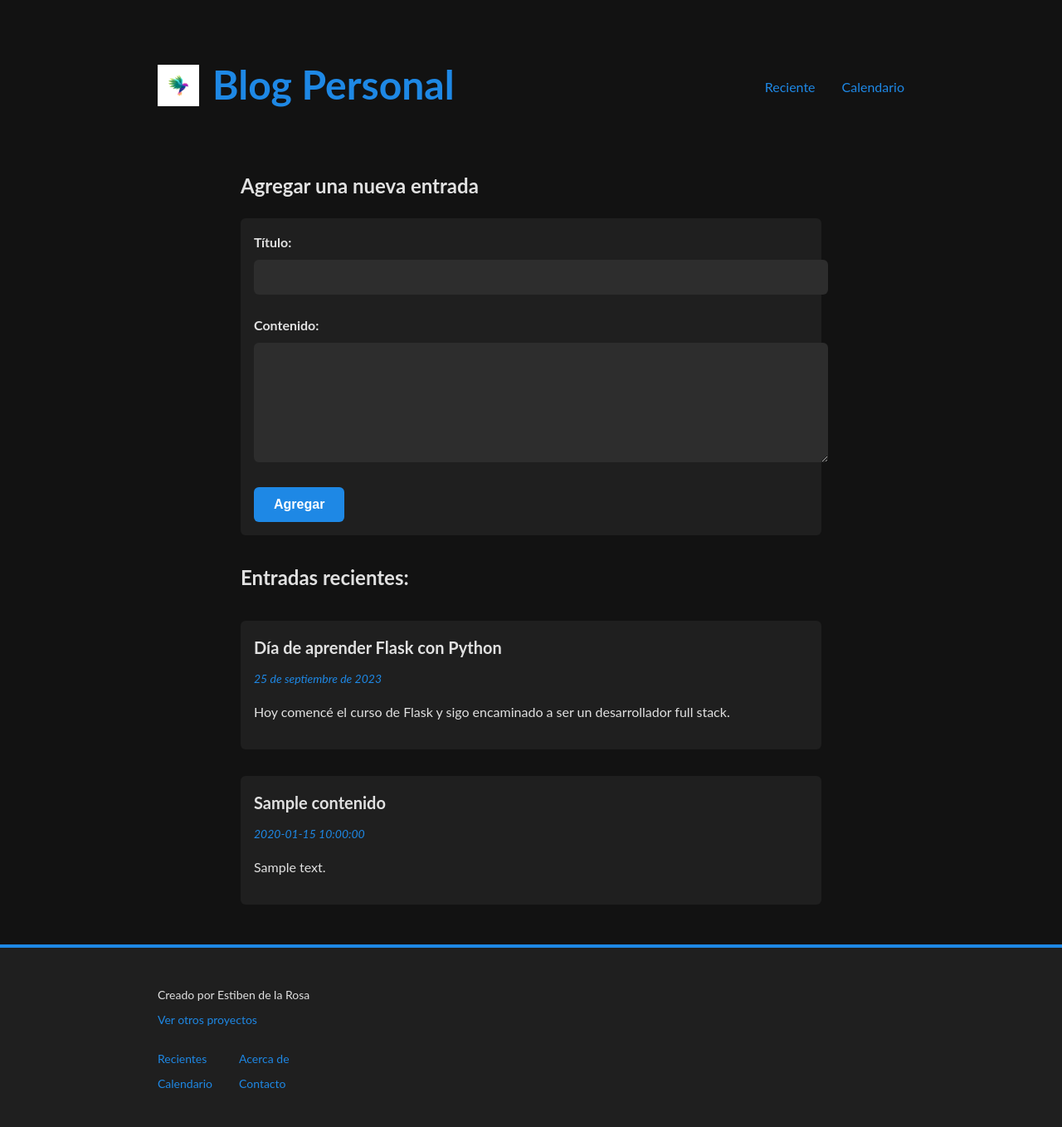
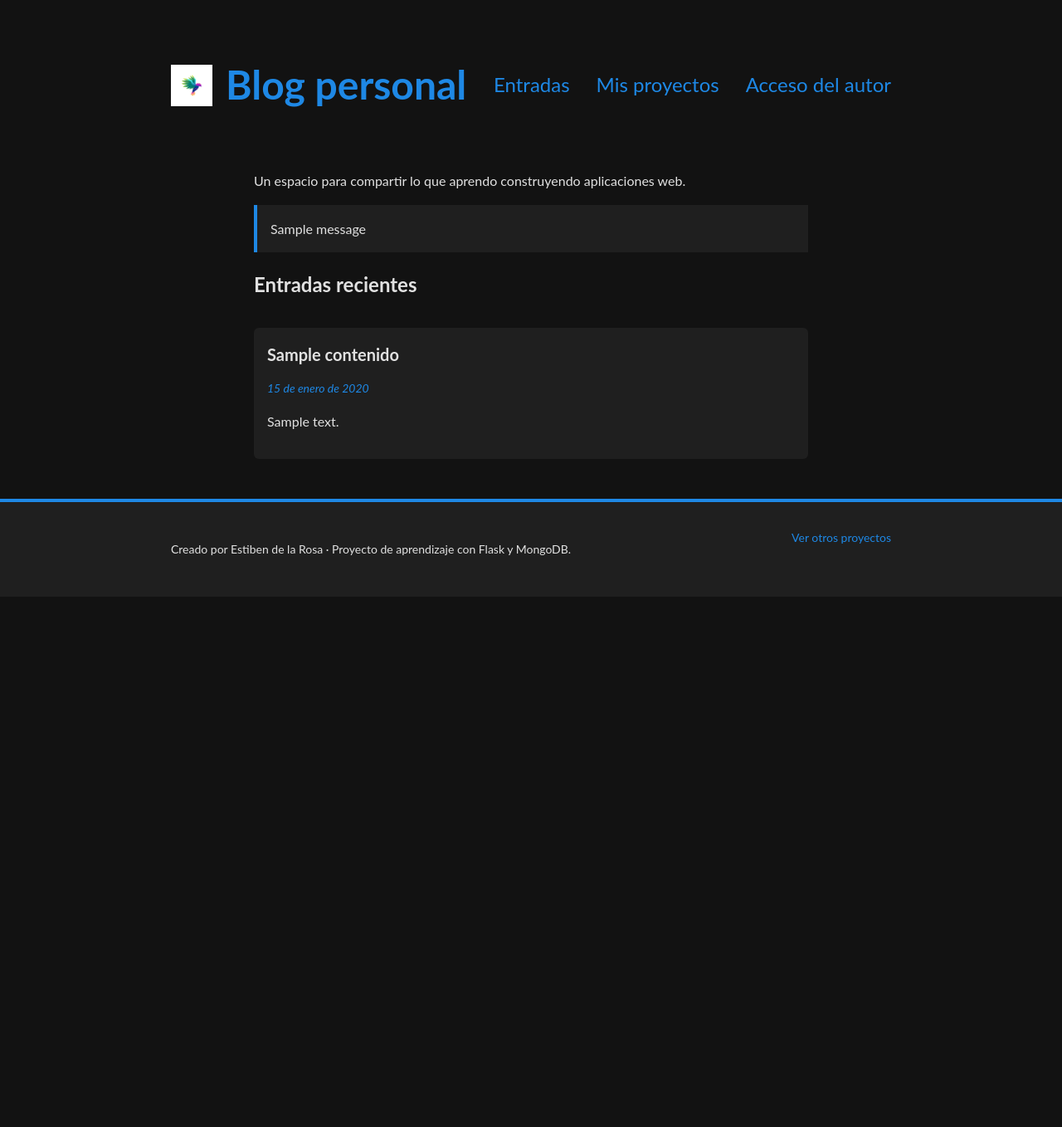
Before and after one commit to Estebin-77/python-blog-personal, a Flask app: page / in a window 1280 px wide. Shown: the whole page at 83% size. After the commit the page ends 719 px from the top, so only its background shows below. Run offline with Flask 3, Linux system fonts and the light colour scheme; one stand-in notice (Sample message) is shown; a database or web service that is not in the repository returns one stand-in record (values such as "Sample title"); some libraries are stand-ins or nearby versions.

Commit message:
Corrige guardado del blog y protege publicaciones del autor

```diff
--- a/app.py
+++ b/app.py
@@ -1,62 +1,121 @@
 import os
-import datetime
-import locale
-from flask import Flask, render_template, request
+import hmac
+from datetime import datetime, timezone
+from flask import Flask, render_template, request, redirect, url_for, flash, session, jsonify
+from flask_wtf import CSRFProtect
+from flask_wtf.csrf import CSRFError
 from pymongo import MongoClient
+from pymongo.errors import PyMongoError
 from dotenv import load_dotenv
 
-def crear_app():
+csrf = CSRFProtect()
+
+def crear_app(test_config=None):
     load_dotenv()
     app = Flask(__name__)
+    app.config.update(
+        SECRET_KEY=os.getenv("SECRET_KEY"),
+        MONGODB_URI=os.getenv("MONGODB_URI"),
+        MONGODB_DATABASE=os.getenv("MONGODB_DATABASE", "blog"),
+        BLOG_ADMIN_USER=os.getenv("BLOG_ADMIN_USER", "admin"),
+        BLOG_ADMIN_PASSWORD=os.getenv("BLOG_ADMIN_PASSWORD"),
+        SESSION_COOKIE_HTTPONLY=True,
+        SESSION_COOKIE_SAMESITE="Lax",
+        SESSION_COOKIE_SECURE=os.getenv("COOKIE_SECURE", "true").lower() == "true",
+        MAX_CONTENT_LENGTH=32 * 1024,
+    )
+    if test_config:
+        app.config.update(test_config)
+    if not app.config["SECRET_KEY"]:
+        raise RuntimeError("Configura SECRET_KEY antes de iniciar el blog.")
+    csrf.init_app(app)
+    app.db = None
+    if app.config.get("DATABASE") is not None:
+        app.db = app.config["DATABASE"]
+    elif app.config["MONGODB_URI"]:
+        client = MongoClient(app.config["MONGODB_URI"], serverSelectionTimeoutMS=5000)
+        app.extensions["mongo_client"] = client
+        app.db = client[app.config["MONGODB_DATABASE"]]
 
-    # Conexión a MongoDB
-    try:
-        cliente = MongoClient(os.getenv("MONGODB_URI"))
-        app.db = cliente.blog
-        cliente.admin.command("ping")
-        print("✅ Conectado a MongoDB")
-    except Exception as e:
-        print(f"❌ Error al conectar con MongoDB: {e}")
-        app.db = None
+    @app.template_filter("fecha_es")
+    def fecha_es(value):
+        if not isinstance(value, datetime):
+            return value or ""
+        meses = ["enero", "febrero", "marzo", "abril", "mayo", "junio", "julio",
+                 "agosto", "septiembre", "octubre", "noviembre", "diciembre"]
+        return f"{value.day} de {meses[value.month - 1]} de {value.year}"
 
-    # Establecer idioma para fechas
-    try:
-        locale.setlocale(locale.LC_TIME, 'es_ES.UTF-8')  # Linux/macOS
-    except:
+    def render_home(status=200, error=None):
+        entradas = []
         try:
-            locale.setlocale(locale.LC_TIME, 'Spanish_Spain.1252')  # Windows
-        except:
-            print("⚠️ No se pudo establecer el idioma español para las fechas.")
+            if app.db is None:
+                raise PyMongoError("Database unavailable")
+            entradas = list(app.db.contenido.find({}).sort("_id", -1).limit(100))
+        except PyMongoError:
+            app.logger.warning("No se pudo consultar MongoDB.")
+            status, error = 503, "El blog no está disponible temporalmente. Inténtalo de nuevo."
+        return render_template("index.html", entradas=entradas, error=error,
+                               form_data=request.form), status
 
     @app.route("/", methods=["GET", "POST"])
     def home():
-        entradas = []
+        if request.method == "GET":
+            return render_home()
+        if not session.get("admin"):
+            return render_home(403, "Inicia sesión para publicar.")
+        titulo = request.form.get("titulo", "").strip()
+        contenido = request.form.get("contenido", "").strip()
+        if not titulo or not contenido or len(titulo) > 150 or len(contenido) > 10000:
+            return render_home(400, "Escribe un título de hasta 150 caracteres y contenido de hasta 10 000.")
+        try:
+            if app.db is None:
+                raise PyMongoError("Database unavailable")
+            app.db.contenido.insert_one({"titulo": titulo, "contenido": contenido,
+                                        "fecha": datetime.now(timezone.utc)})
+        except PyMongoError:
+            app.logger.warning("No se pudo guardar la publicación.")
+            return render_home(503, "La publicación no se guardó. Inténtalo de nuevo.")
+        flash("Publicación guardada correctamente.")
+        return redirect(url_for("home"), code=303)
 
-        # ✔️ Comparar con None correctamente
-        if app.db is not None:
-            entradas = [entrada for entrada in app.db.contenido.find({})]
+    @app.route("/login", methods=["GET", "POST"])
+    def login():
+        error = None
+        if request.method == "POST":
+            user = request.form.get("usuario", "")
+            password = request.form.get("password", "")
+            expected = app.config["BLOG_ADMIN_PASSWORD"]
+            if expected and hmac.compare_digest(user.encode(), app.config["BLOG_ADMIN_USER"].encode()) and hmac.compare_digest(password.encode(), expected.encode()):
+                session.clear()
+                session["admin"] = True
+                return redirect(url_for("home"), code=303)
+            error = "No se pudo iniciar sesión."
+        return render_template("login.html", error=error), (401 if error else 200)
 
-        if request.method == "POST":
-            titulo = request.form.get("titulo")
-            contenido_entrante = request.form.get("contenido")
-            fecha_formato = datetime.datetime.today().strftime("%d de %B de %Y")
+    @app.post("/logout")
+    def logout():
+        session.clear()
+        return redirect(url_for("home"), code=303)
 
-            nueva_entrada = {
-                "titulo": titulo,
-                "contenido": contenido_entrante,
-                "fecha": fecha_formato
-            }
+    @app.get("/health")
+    def health():
+        try:
+            if app.db is None:
+                raise PyMongoError("Database unavailable")
+            app.db.command("ping")
+        except PyMongoError:
+            return jsonify(status="unavailable"), 503
+        return jsonify(status="ok"), 200
 
-            entradas.append(nueva_entrada)
+    @app.errorhandler(CSRFError)
+    def csrf_error(error):
+        return render_template("error.html", message="El formulario caducó. Vuelve a abrir la página e inténtalo de nuevo."), 400
 
-            if app.db is not None:
-                app.db.contenido.insert_one(nueva_entrada)
-
-        return render_template("index.html", entradas=entradas)
+    @app.errorhandler(413)
+    def too_large(error):
+        return render_template("error.html", message="El contenido enviado es demasiado grande."), 413
 
     return app
 
-
 if __name__ == "__main__":
-    app = crear_app()
-    app.run(debug=True)
+    crear_app().run(host="127.0.0.1", debug=False)
--- /dev/null
+++ b/requirements-dev.txt
@@ -0,0 +1,3 @@
+-r requirements.txt
+pytest==9.1.1
+mongomock==4.3.0
--- a/static/css/styles.css
+++ b/static/css/styles.css
@@ -20,6 +20,12 @@
 
     --max-width: 900px;
 }
+
+*, *::before, *::after { box-sizing: border-box; }
+input[type="password"] { width: 100%; padding: .75rem; border: none; border-radius: var(--radius); background: var(--color-input-bg); color: var(--color-text); font-size: 1rem; }
+.notice { border-left: 4px solid var(--color-accent); padding: 1rem; background: var(--color-bg-secondary); }
+.notice--error { border-color: #ff9e80; }
+.entry__content { white-space: pre-wrap; overflow-wrap: anywhere; }
 
 /* -------------------
    BASE
--- /dev/null
+++ b/templates/error.html
@@ -0,0 +1 @@
+<!doctype html><html lang="es"><head><meta charset="utf-8"><meta name="viewport" content="width=device-width,initial-scale=1"><title>Revisar solicitud · Blog personal</title></head><body><main><h1>No se pudo completar la solicitud</h1><p role="alert">{{ message }}</p><a href="{{ url_for('home') }}">Volver al blog</a></main></body></html>
--- a/templates/index.html
+++ b/templates/index.html
@@ -1,92 +1,19 @@
-<!DOCTYPE html>
+<!doctype html>
 <html lang="es">
-
-<head>
-    <meta charset="UTF-8">
-    <meta name="viewport" content="width=device-width, initial-scale=1.0">
-    <title>Blog Personal</title>
-    <link rel="stylesheet" href="{{ url_for('static', filename='css/styles.css') }}">
-    <meta name="description" content="Un blog personal para compartir pensamientos y aprendizajes.">
-    <link rel="icon" href="/Blog-Personal/static/favicon.ico">
-</head>
-
+<head><meta charset="utf-8"><meta name="viewport" content="width=device-width,initial-scale=1">
+<title>Blog personal · Estiben de la Rosa</title><link rel="stylesheet" href="{{ url_for('static', filename='css/styles.css') }}"></head>
 <body>
-    <header class="navbar">
-        <div class="navbar__logo">
-            <img src="{{ url_for('static', filename='bird_2.jpg') }}" alt="Logo del blog">
-            <h1 class="navbar__title">Blog Personal</h1>
-        </div>
-
-        <nav>
-            <ul class="navbar__navigation">
-                <li><a href="#reciente" class="navbar__link">Reciente</a></li>
-                <li><a href="#calendario" class="navbar__link">Calendario</a></li>
-            </ul>
-        </nav>
-    </header>
-
-    <main class="main">
-        <section class="section">
-            <h2>Agregar una nueva entrada</h2>
-            <form class="form" method="post" action="#">
-                <div class="form__group">
-                    <label for="titulo">Título:</label>
-                    <input type="text" name="titulo" id="titulo" required>
-                </div>
-                <div class="form__group">
-                    <label for="contenido">Contenido:</label>
-                    <textarea name="contenido" id="contenido" rows="5" required></textarea>
-                </div>
-                <button type="submit" class="form__submit">Agregar</button>
-            </form>
-        </section>
-
-        <section aria-labelledby="entradas-recientes">
-            <h2 id="entradas-recientes">Entradas recientes:</h2>
-
-            <article class="entry">
-                <header>
-                    <h3 class="entry__title">Día de aprender Flask con Python</h3>
-                    <time datetime="2023-09-25" class="entry__date">25 de septiembre de 2023</time>
-                </header>
-                <p class="entry__content">
-                    Hoy comencé el curso de Flask y sigo encaminado a ser un desarrollador full stack.
-                </p>
-            </article>
-
-            {% for entrada in entradas %}
-            <article class="entry">
-                <header>
-                    <h3 class="entry__title">{{entrada.titulo}}</h3>
-                    <time datetime={{entrada.fecha}} class="entry__date">{{entrada.fecha}}</time>
-                </header>
-                <p class="entry__content">
-                    {{entrada.contenido}}
-                </p>
-            </article>
-            {% endfor %}
-        </section>
-    </main>
-
-    <footer class="footer">
-        <div class="footer__content">
-            <section class="footer__left">
-                <p>Creado por Estiben de la Rosa</p>
-                <a href="#">Ver otros proyectos</a>
-            </section>
-
-            <nav class="footer__right">
-                <div class="footer__column">
-                    <a href="#reciente">Recientes</a>
-                    <a href="#calendario">Calendario</a>
-                </div>
-                <div class="footer__column">
-                    <a href="#">Acerca de</a>
-                    <a href="#">Contacto</a>
-                </div>
-            </nav>
-        </div>
-    </footer>
-</body>
-
-</html>
+<header class="navbar"><div class="navbar__logo"><img src="{{ url_for('static', filename='bird_2.jpg') }}" alt="" width="50" height="50"><h1 class="navbar__title">Blog personal</h1></div>
+<nav aria-label="Navegación"><ul class="navbar__navigation"><li><a href="#reciente">Entradas</a></li><li><a href="https://github.com/Estebin-77">Mis proyectos</a></li>{% if session.get('admin') %}<li><form method="post" action="{{ url_for('logout') }}"><input type="hidden" name="csrf_token" value="{{ csrf_token() }}"><button class="form__submit">Cerrar sesión</button></form></li>{% else %}<li><a href="{{ url_for('login') }}">Acceso del autor</a></li>{% endif %}</ul></nav></header>
+<main class="main"><p>Un espacio para compartir lo que aprendo construyendo aplicaciones web.</p>
+{% for message in get_flashed_messages() %}<p class="notice" role="status">{{ message }}</p>{% endfor %}
+{% if error %}<p class="notice notice--error" role="alert">{{ error }}</p>{% endif %}
+{% if session.get('admin') %}<section aria-labelledby="publicar"><h2 id="publicar">Agregar una entrada</h2>
+<form class="form" method="post" action="{{ url_for('home') }}"><input type="hidden" name="csrf_token" value="{{ csrf_token() }}">
+<div class="form__group"><label for="titulo">Título</label><input type="text" name="titulo" id="titulo" maxlength="150" value="{{ form_data.get('titulo', '') }}" required></div>
+<div class="form__group"><label for="contenido">Contenido</label><textarea name="contenido" id="contenido" rows="5" maxlength="10000" required>{{ form_data.get('contenido', '') }}</textarea></div>
+<button class="form__submit">Publicar entrada</button></form></section>{% endif %}
+<section id="reciente" aria-labelledby="entradas-recientes"><h2 id="entradas-recientes">Entradas recientes</h2>
+{% for entrada in entradas %}<article class="entry"><header><h3 class="entry__title">{{ entrada.titulo }}</h3><p class="entry__date">{{ entrada.fecha | fecha_es }}</p></header><p class="entry__content">{{ entrada.contenido }}</p></article>
+{% else %}{% if not error %}<p>Aún no hay publicaciones. Vuelve pronto.</p>{% endif %}{% endfor %}
+</section></main><footer class="footer"><div class="footer__content"><p>Creado por Estiben de la Rosa · Proyecto de aprendizaje con Flask y MongoDB.</p><a href="https://github.com/Estebin-77">Ver otros proyectos</a></div></footer></body></html>
--- /dev/null
+++ b/templates/login.html
@@ -0,0 +1 @@
+<!doctype html><html lang="es"><head><meta charset="utf-8"><meta name="viewport" content="width=device-width,initial-scale=1"><title>Publicar · Blog personal</title><link rel="stylesheet" href="{{ url_for('static', filename='css/styles.css') }}"></head><body><main class="main"><h1>Acceso del autor</h1><p>Las entradas se leen libremente. Solo el autor puede publicar.</p>{% if error %}<p role="alert">{{ error }}</p>{% endif %}<form class="form" method="post"><input type="hidden" name="csrf_token" value="{{ csrf_token() }}"><div class="form__group"><label for="usuario">Usuario</label><input id="usuario" name="usuario" type="text" autocomplete="username" required></div><div class="form__group"><label for="password">Contraseña</label><input id="password" name="password" type="password" autocomplete="current-password" required></div><button class="form__submit">Iniciar sesión</button></form><a href="{{ url_for('home') }}">Volver al blog</a></main></body></html>
```
Also changed, not shown: requirements.txt (+5 -7 lines), seed.py (added, +21 -0 lines), test_app.py (added, +74 -0 lines), .github/workflows/tests.yml (added), README.md (added), 3 other files.
